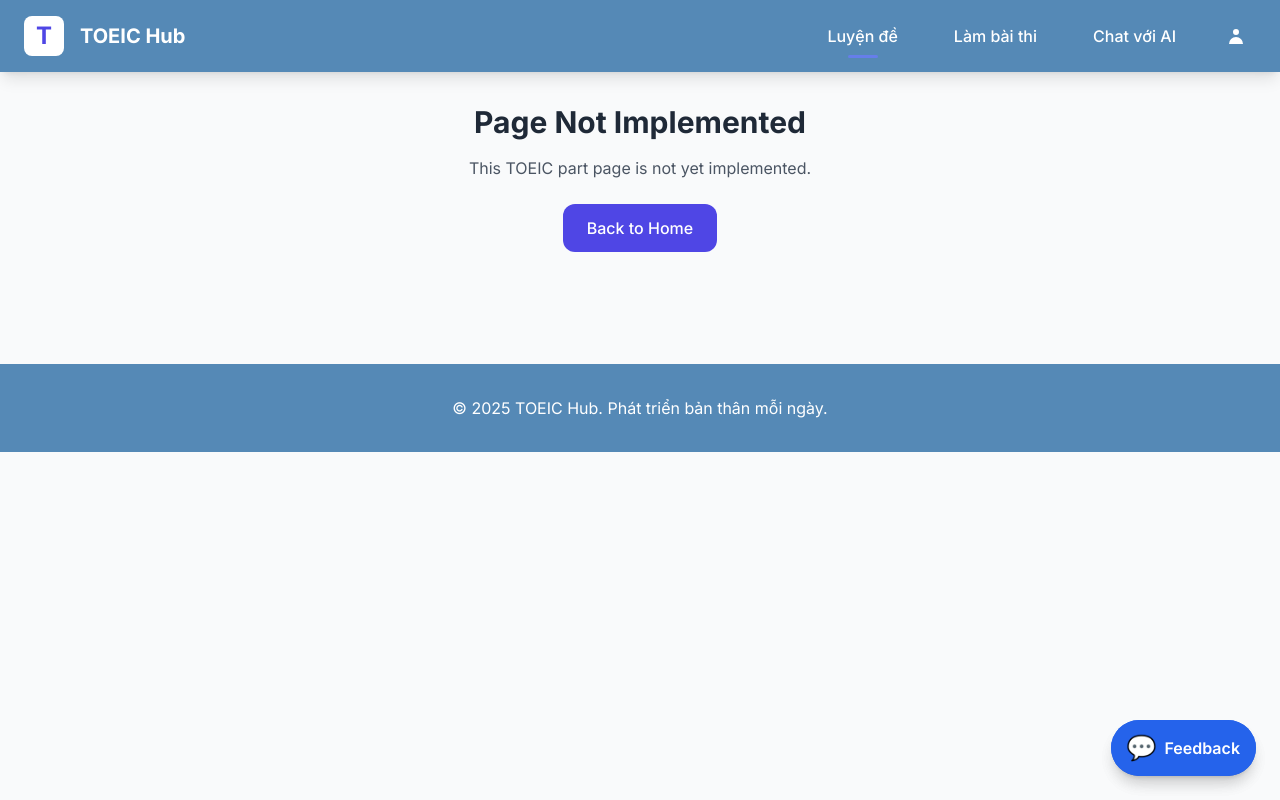
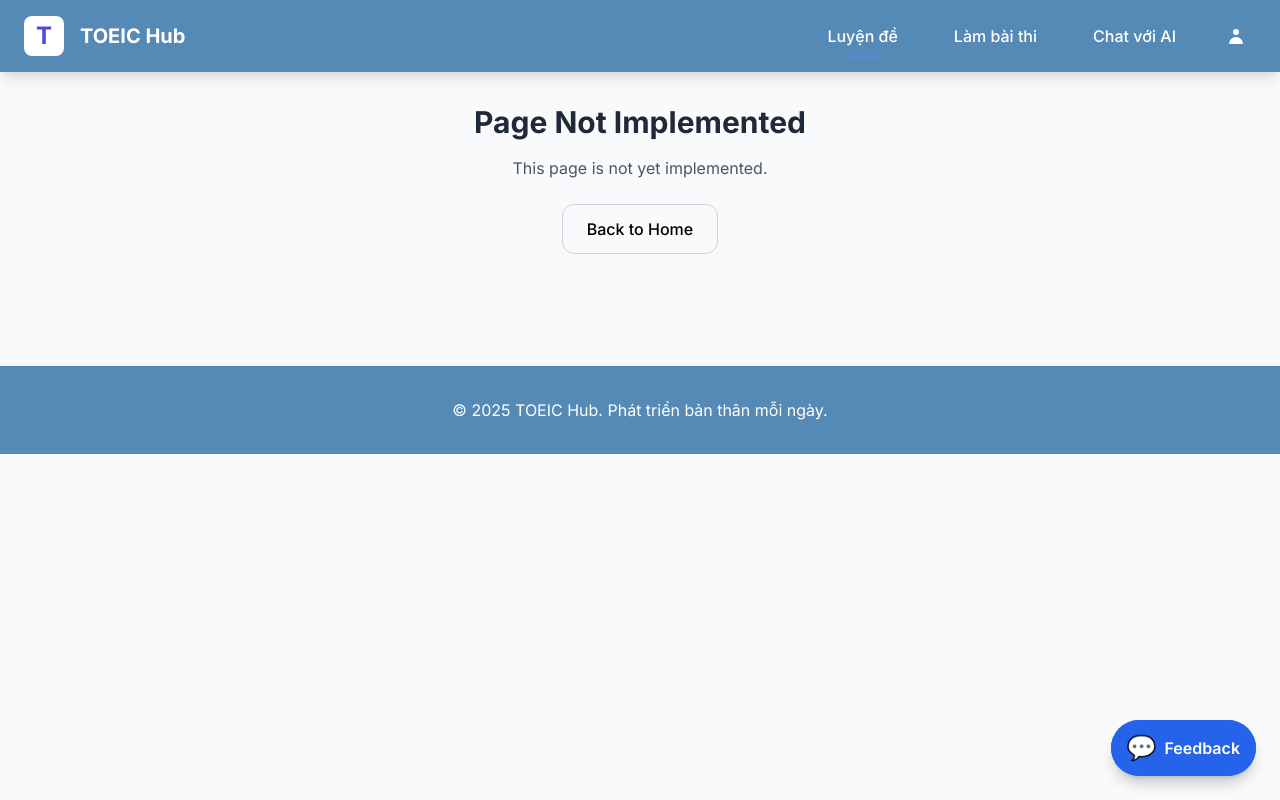
Before and after one commit to ThanhLuuv/toeic, a React (Create React App) app: page /part3 in a window 1280 px wide. Built offline with nearby package versions, Linux system fonts and the light colour scheme.

Commit message:
fix audio

```diff
--- a/src/App.tsx
+++ b/src/App.tsx
@@ -36,6 +36,7 @@ const App: React.FC = () => {
                 <Route path="/part5" element={<NotFound />} />
                 <Route path="/part6" element={<NotFound />} />
                 <Route path="/part7" element={<NotFound />} />
+                <Route path="/not-found" element={<NotFound />} />
               </Routes>
               <Footer />
               <FloatingFeedback />
--- a/src/components/NotFound.tsx
+++ b/src/components/NotFound.tsx
@@ -7,10 +7,10 @@ const NotFound: React.FC = () => {
   return (
     <div className="container mx-auto py-8 text-center">
       <h1 className="text-3xl font-bold text-gray-800 mb-4">Page Not Implemented</h1>
-      <p className="text-gray-600 mb-6">This TOEIC part page is not yet implemented.</p>
+      <p className="text-gray-600 mb-6">This page is not yet implemented.</p>
       <button
         onClick={() => navigate('/')}
-        className="bg-indigo-600 text-white px-6 py-3 rounded-xl hover:bg-indigo-700 transition-all font-medium"
+        className=" px-6 py-3 rounded-xl hover:bg-gray-200 transition-all font-medium border border-gray-300"
       >
         Back to Home
       </button>
--- a/src/pages/Home.tsx
+++ b/src/pages/Home.tsx
@@ -60,7 +60,7 @@ const Home: React.FC = () => {
       bgColor: 'bg-indigo-100',
       textColor: 'text-indigo-600',
       animationDelay: '0s',
-      onClick: () => alert('Chuyển đến trang luyện đề nhanh!'),
+      onClick: () => window.location.href = '/not-found',
     },
     {
       title: 'Thi thử đầy đủ',
@@ -70,7 +70,7 @@ const Home: React.FC = () => {
       bgColor: 'bg-green-100',
       textColor: 'text-green-600',
       animationDelay: '0.5s',
-      onClick: () => alert('Chuyển đến trang thi thử đầy đủ!'),
+      onClick: () => window.location.href = '/not-found',
     },
     {
       title: 'AI Trợ lý',
@@ -80,7 +80,7 @@ const Home: React.FC = () => {
       bgColor: 'bg-purple-100',
       textColor: 'text-purple-600',
       animationDelay: '1s',
-      onClick: () => alert('Chuyển đến trang chat với AI!'),
+      onClick: () => window.location.href = '/not-found',
     },
   ];
 
```
